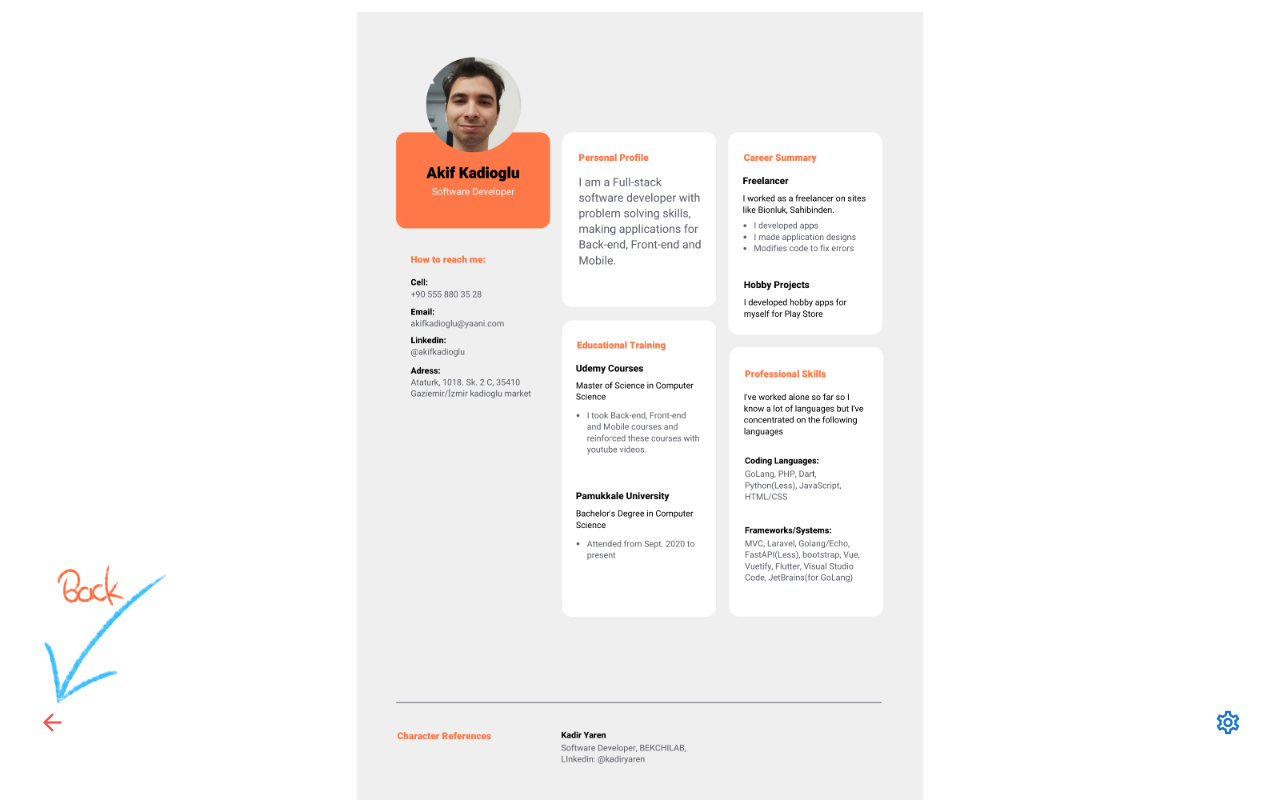
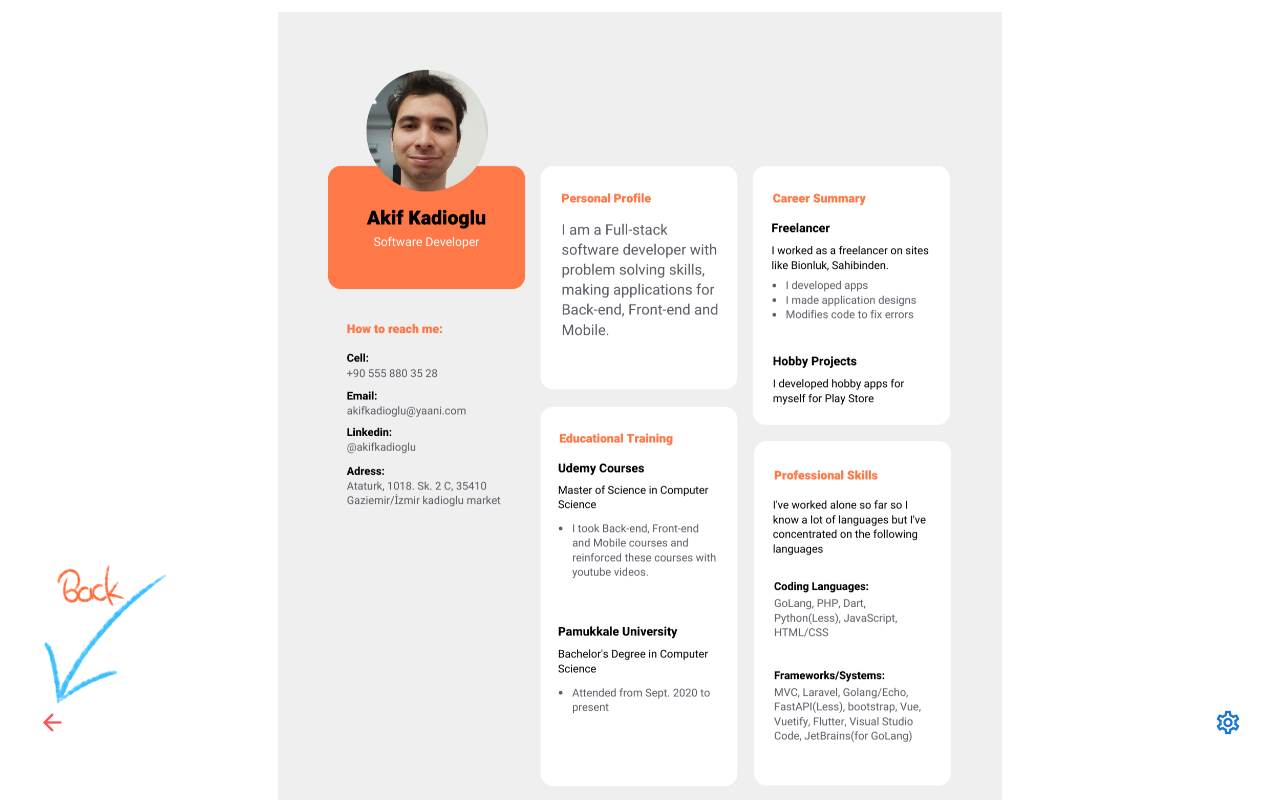
Before and after one commit to akifkadioglu/cv-app, a Vue app: page /resume in a window 1280 px wide. Shown: the top 800 px of the page. Built offline with nearby package versions, Linux system fonts and the light colour scheme.

Commit message:
fixed resume image

```diff
--- a/src/views/Resume.vue
+++ b/src/views/Resume.vue
@@ -1,6 +1,9 @@
 <template>
   <div class="resume-page text-center">
-    <img src="@/assets/cv.png" height="100%" rel="preload" />
+    <div align="center">
+      <img src="@/assets/cv.png" rel="preload" />
+    </div>
+
     <Back />
   </div>
 </template>
@@ -15,5 +18,13 @@ export default {
 <style scoped>
 .resume-page {
   height: 100vh;
+  justify-content: center;
+  align-items: center;
+  display: grid;
+}
+
+img {
+  max-height: 1024px;
+  max-width: 100%;
 }
 </style>
```
